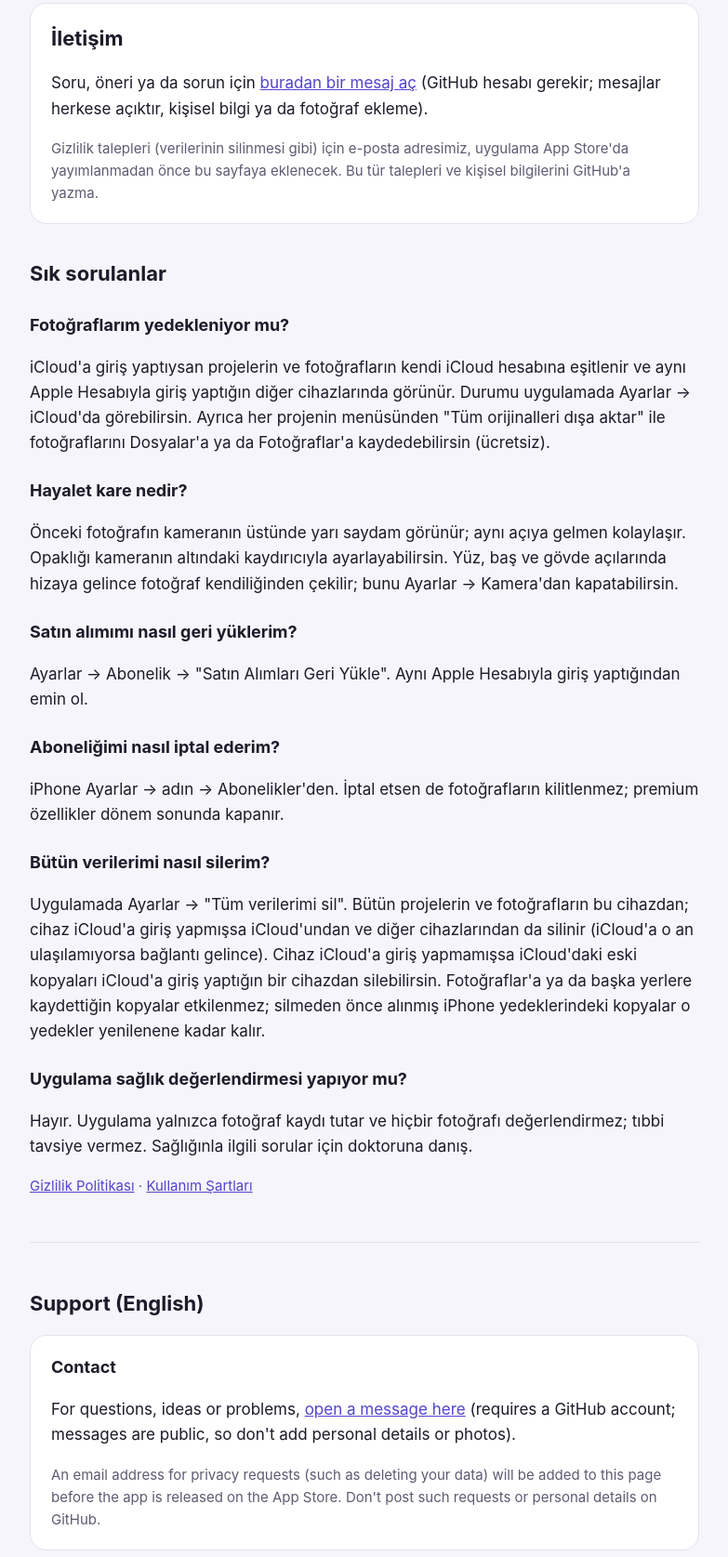
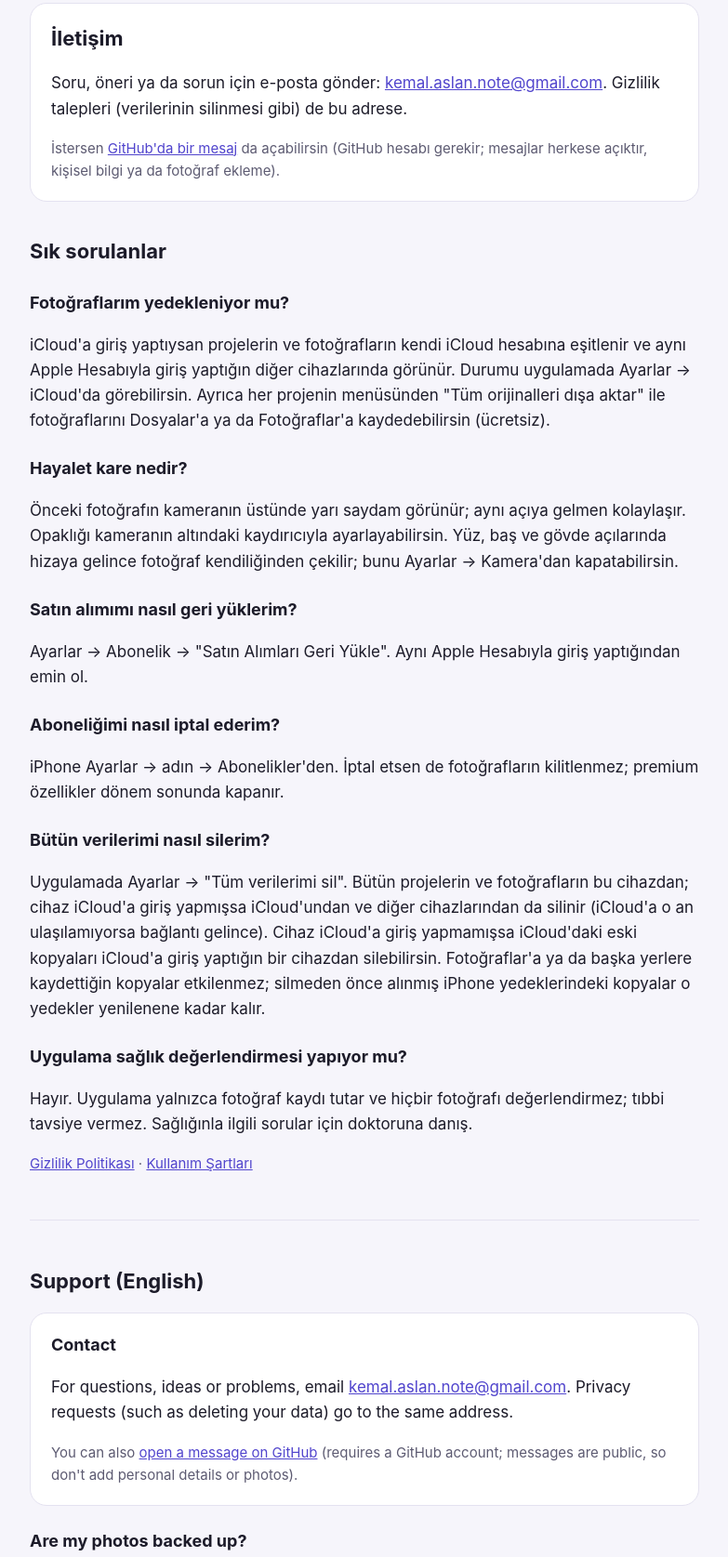
Before and after one commit to kemalaslan0/degisim-takibi, a plain HTML site: page support/index.html in a window 1280 px wide. Shown: the part 117-1792 px from the top of the page at 93% size, without its empty margins (248-1031 px from the left). Drawn offline with Linux system fonts and the light colour scheme.

Commit message:
Siteyi güncelle

```diff
--- a/support/index.html
+++ b/support/index.html
@@ -20,11 +20,10 @@
   <section id="tr">
     <div class="card" id="contact">
       <h2>İletişim</h2>
-      <p>Soru, öneri ya da sorun için
-        <a href="https://github.com/kemalaslan0/degisim-takibi/issues/new">buradan bir mesaj aç</a> (GitHub hesabı gerekir;
-        mesajlar herkese açıktır, kişisel bilgi ya da fotoğraf ekleme).</p>
-      <p class="muted">Gizlilik talepleri (verilerinin silinmesi gibi) için e-posta adresimiz, uygulama App Store'da
-        yayımlanmadan önce bu sayfaya eklenecek. Bu tür talepleri ve kişisel bilgilerini GitHub'a yazma.</p>
+      <p>Soru, öneri ya da sorun için e-posta gönder: <a href="mailto:kemal.aslan.note@gmail.com">kemal.aslan.note@gmail.com</a>. Gizlilik talepleri (verilerinin
+        silinmesi gibi) de bu adrese.</p>
+      <p class="muted">İstersen <a href="https://github.com/kemalaslan0/degisim-takibi/issues/new">GitHub'da bir mesaj</a>
+        da açabilirsin (GitHub hesabı gerekir; mesajlar herkese açıktır, kişisel bilgi ya da fotoğraf ekleme).</p>
     </div>
 
     <h2>Sık sorulanlar</h2>
@@ -60,10 +59,10 @@
     <h2>Support (English)</h2>
     <div class="card" id="contact-en">
       <h3>Contact</h3>
-      <p>For questions, ideas or problems, <a href="https://github.com/kemalaslan0/degisim-takibi/issues/new">open a
-        message here</a> (requires a GitHub account; messages are public, so don't add personal details or photos).</p>
-      <p class="muted">An email address for privacy requests (such as deleting your data) will be added to this page before
-        the app is released on the App Store. Don't post such requests or personal details on GitHub.</p>
+      <p>For questions, ideas or problems, email <a href="mailto:kemal.aslan.note@gmail.com">kemal.aslan.note@gmail.com</a>. Privacy requests (such as deleting your
+        data) go to the same address.</p>
+      <p class="muted">You can also <a href="https://github.com/kemalaslan0/degisim-takibi/issues/new">open a message on
+        GitHub</a> (requires a GitHub account; messages are public, so don't add personal details or photos).</p>
     </div>
 
     <h3>Are my photos backed up?</h3>
```
Also changed, not shown: privacy/index.html (+10 -10 lines).
